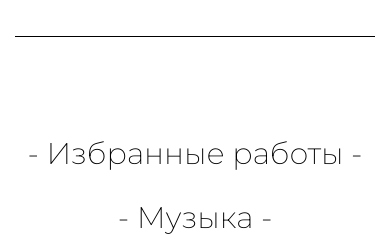
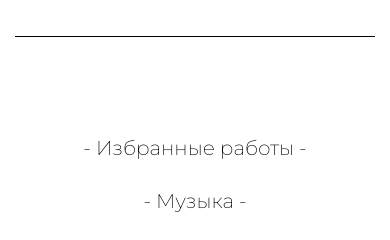
Before and after one commit to erazavr/Nurlan-Portfolio, a plain HTML site: page index.html in a window 390 px wide. Shown: the part 1135-1375 px from the top of the page. Drawn offline with Linux system fonts and the light colour scheme.

Commit message:
change fz to titles

```diff
--- a/css/media.css
+++ b/css/media.css
@@ -98,3 +98,13 @@
     font-size: 10px;
   }
 }
+
+@media (max-width: 410px) {
+  .selectedWorks__title,
+  .selectedWorks__inner .selectedWorks__title,
+  .movies__title,
+  .radio__title,
+  .tools__title {
+    font-size: 20px;
+  }
+}
```
Also changed, not shown: 1 other file.
